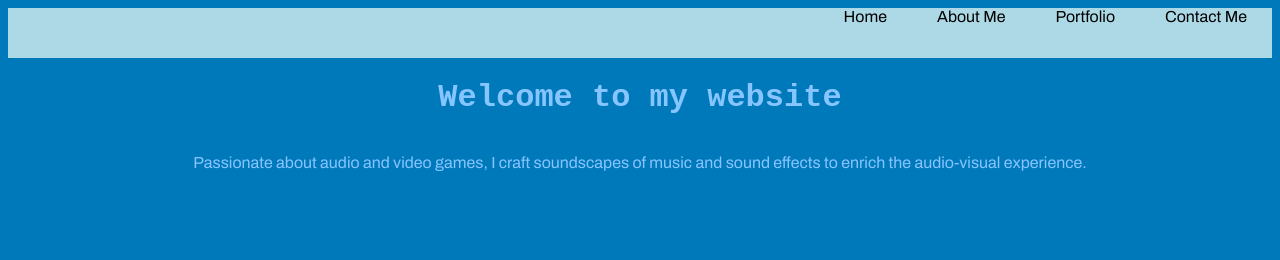
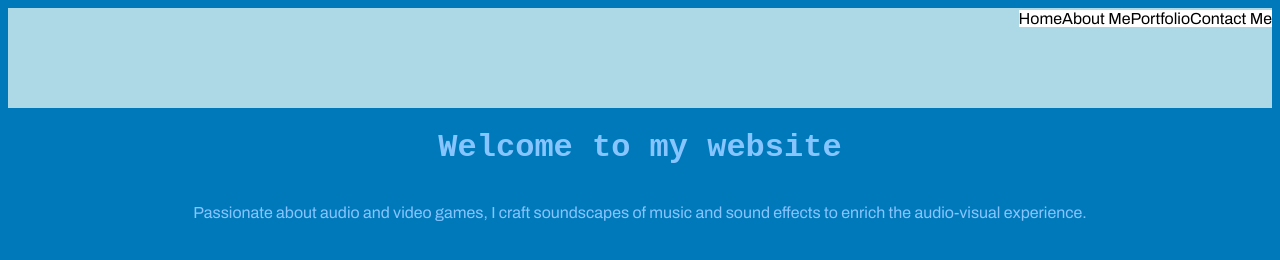
Before and after one commit to ManInBlue917/website-project, a plain HTML site: page index.html in a window 1280 px wide. Drawn offline with Linux system fonts and the light colour scheme; a web font is replaced by a local one.

Commit message:
Trying to fix navigation bar

```diff
--- a/index.html
+++ b/index.html
@@ -7,10 +7,10 @@
 </head>
 <body class="page">
     <div class="right header-bar">
-        <div><a class="general-text navigation" href="contactme.html">Contact Me</a></div>
-        <div><a class="general-text navigation" href="audioinfo.html">Portfolio</a></div>
-        <div><a class="general-text navigation" href="aboutme.html">About Me</a></div>
-        <div><a class="general-text navigation" href="index.html">Home</a></div>
+        <div><a class="general-text navigation centred" href="contactme.html">Contact Me</a></div>
+        <div><a class="general-text navigation centred" href="audioinfo.html">Portfolio</a></div>
+        <div><a class="general-text navigation centred" href="aboutme.html">About Me</a></div>
+        <div><a class="general-text navigation centred" href="index.html">Home</a></div>
     </div>
 
     <div class="centred"><h1 class="heading">Welcome to my website</h1></div>
--- a/main.css
+++ b/main.css
@@ -20,18 +20,17 @@ body{
 .header-bar{
     display: flex;
     flex-direction: row-reverse;
+    position: relative;
     padding: 0px;
-    height: 50px;
+    height: 100px;
     background-color: lightblue;
-
 }
 
 .navigation{
+    position: relative;
     color: black;
-    height: 50px;
-    padding: 25px;
+    background: white;
     text-decoration: none;
-
 }
 
 .navigation:hover{
```
